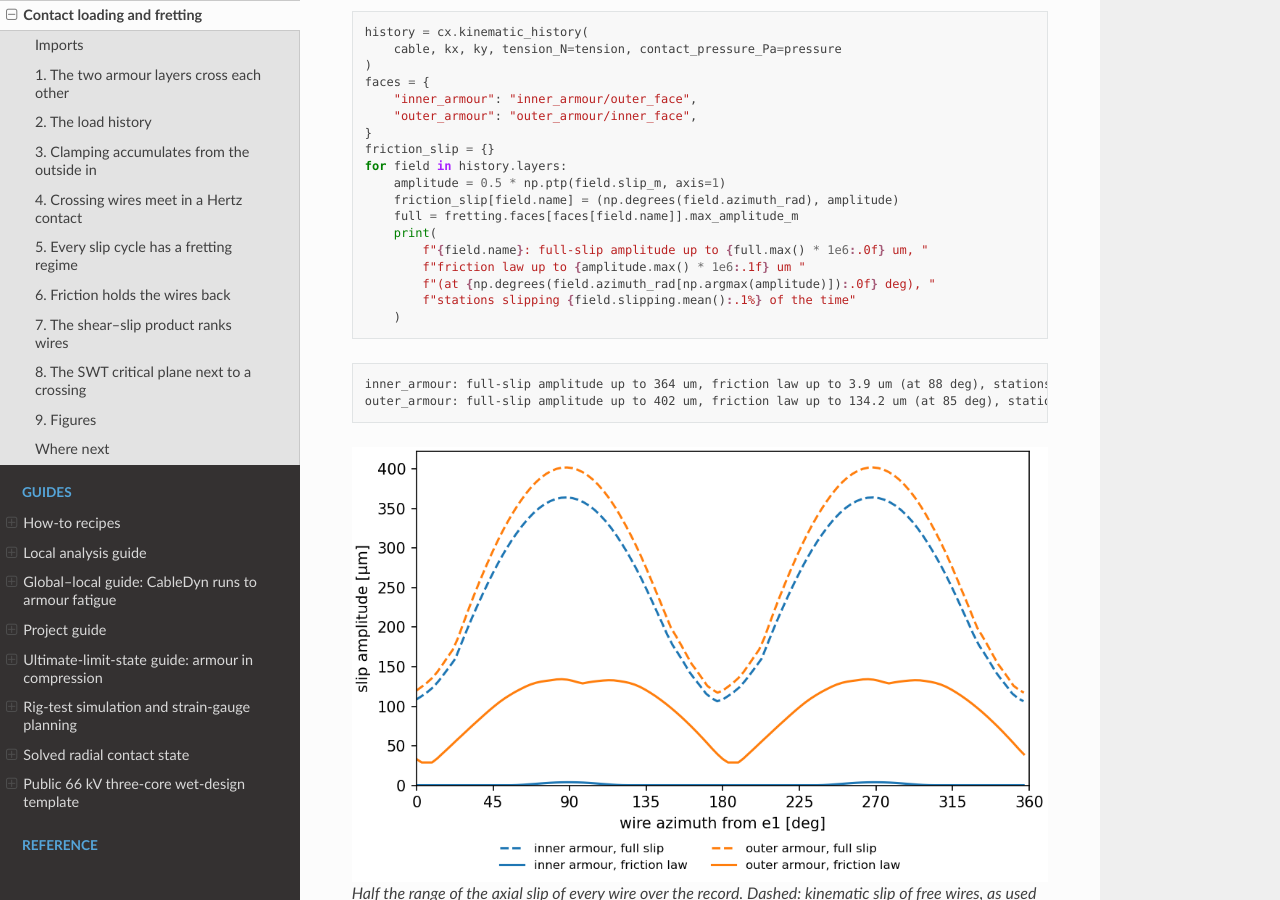
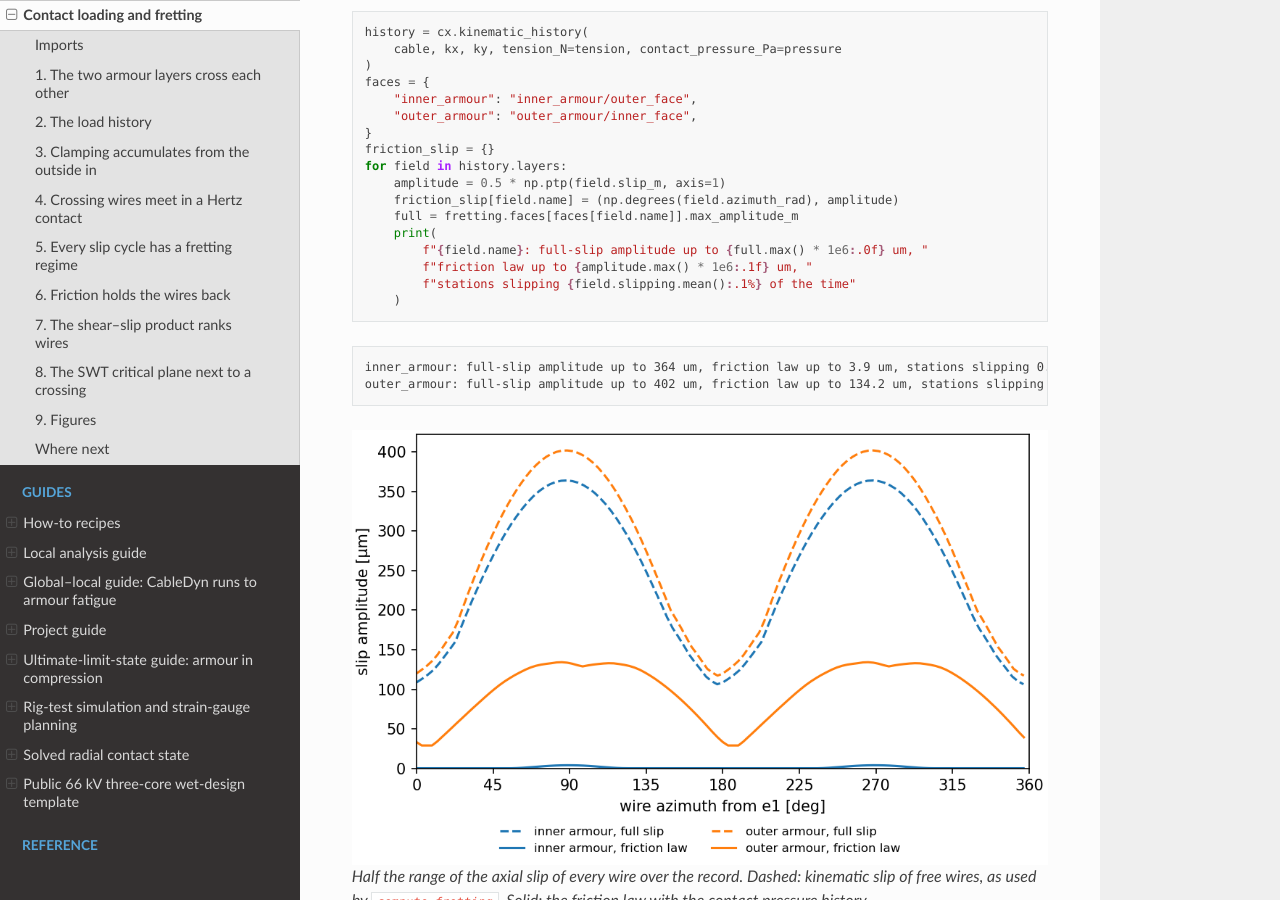
Before and after one commit to SMI-Lab-Inha/CableXSec, a Sphinx documentation site: the page built from doc/tutorials/04_contact_and_fretting.md, in a window 1280 px wide and 900 px high, scrolled down 5663 px. Built offline with Sphinx 7.4.7 and the Read the Docs theme 3.1.0, drawn with Linux system fonts in a browser that asks for light colours.

Commit message:
Platform-independent documentation outputs; validation report regenerated
- The contact-state recipe counts gaps above 1 nm; closed interfaces sit at
  round-off level and their sign differed between platforms.
- Tutorial 4 no longer prints the azimuth of the largest friction-law slip,
  which several wires share to the last digit.
- Validation report regenerated: test-category counts after the new tests.

Signed-off-by: Jae Hoon Seo <jaehoon.seo@inha.ac.kr>

````diff
--- a/doc/howto/scripts/howto_02_contact_state.py
+++ b/doc/howto/scripts/howto_02_contact_state.py
@@ -23,7 +23,7 @@ for tension, pressure in ((100e3, 0.0), (100e3, 2e6)):
     print(
         f"T {tension / 1e3:.0f} kN, sealed p_ext {pressure / 1e6:.0f} MPa: "
         f"strain {state.result.axial_strain * 1e6:.0f} ue, "
-        f"open gaps {int(np.count_nonzero(state.result.interface_gap_m > 0))}"
+        f"open gaps {int(np.count_nonzero(state.result.interface_gap_m > 1e-9))}"
     )
     for name in contact:
         print(
--- a/doc/tutorials/04_contact_and_fretting.md
+++ b/doc/tutorials/04_contact_and_fretting.md
@@ -196,8 +196,8 @@ pressure history of step 3:
 
 <!-- tutorial-output -->
 ```text
-inner_armour: full-slip amplitude up to 364 um, friction law up to 3.9 um (at 88 deg), stations slipping 0.2% of the time
-outer_armour: full-slip amplitude up to 402 um, friction law up to 134.2 um (at 85 deg), stations slipping 6.8% of the time
+inner_armour: full-slip amplitude up to 364 um, friction law up to 3.9 um, stations slipping 0.2% of the time
+outer_armour: full-slip amplitude up to 402 um, friction law up to 134.2 um, stations slipping 6.8% of the time
 ```
 
 ```{figure} figures/tutorial_04_slip_amplitude.png
--- a/doc/tutorials/scripts/tutorial_04_contact_and_fretting.py
+++ b/doc/tutorials/scripts/tutorial_04_contact_and_fretting.py
@@ -170,8 +170,7 @@ for field in history.layers:
     full = fretting.faces[faces[field.name]].max_amplitude_m
     print(
         f"{field.name}: full-slip amplitude up to {full.max() * 1e6:.0f} um, "
-        f"friction law up to {amplitude.max() * 1e6:.1f} um "
-        f"(at {np.degrees(field.azimuth_rad[np.argmax(amplitude)]):.0f} deg), "
+        f"friction law up to {amplitude.max() * 1e6:.1f} um, "
         f"stations slipping {field.slipping.mean():.1%} of the time"
     )
 # [step-index]
````
Also changed, not shown: doc/howto.md (+1 -1 lines), validation/validation_report.md (+4 -4 lines).
